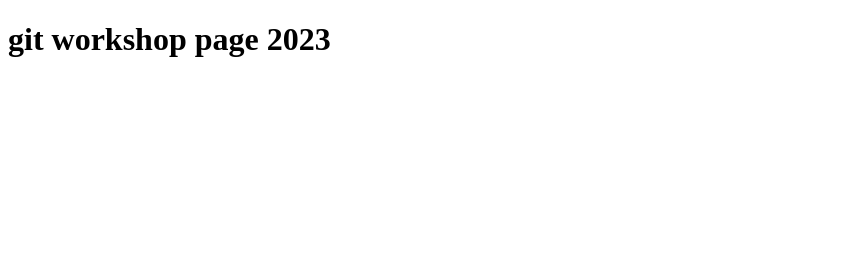
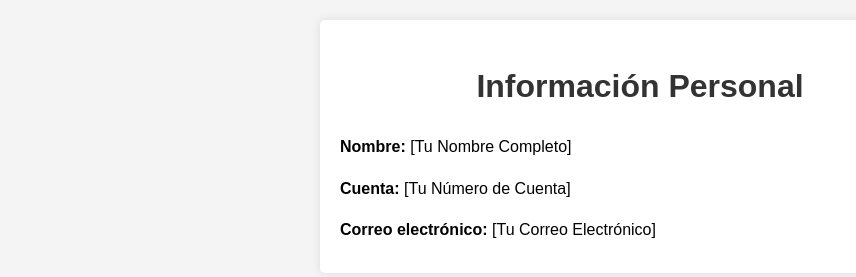
Before and after one commit to jimenaCastro73/Workshop-git-taller, a plain HTML site: page index.html in a window 1280 px wide. Shown: the whole page, without its empty margins (0-856 px from the left). Drawn offline with Linux system fonts and the light colour scheme.

Commit message:
informacion_profesional jimena en index

```diff
--- a/index.html
+++ b/index.html
@@ -1,11 +1,43 @@
 <!DOCTYPE html>
-<html lang="en">
+<html lang="es">
 <head>
     <meta charset="UTF-8">
     <meta name="viewport" content="width=device-width, initial-scale=1.0">
-    <title>git workshop page 2023</title>
+    <title>Información Personal</title>
+    <style>
+        body {
+            font-family: Arial, sans-serif;
+            line-height: 1.6;
+            margin: 0;
+            padding: 20px;
+            background-color: #f4f4f4;
+        }
+        .container {
+            max-width: 600px;
+            margin: auto;
+            background: white;
+            padding: 20px;
+            border-radius: 5px;
+            box-shadow: 0 0 10px rgba(0,0,0,0.1);
+        }
+        h1 {
+            color: #333;
+            text-align: center;
+        }
+        p {
+            margin-bottom: 10px;
+        }
+        .label {
+            font-weight: bold;
+        }
+    </style>
 </head>
 <body>
-    <h1>git workshop page 2023</h1>
+    <div class="container">
+        <h1>Información Personal</h1>
+        <p><span class="label">Nombre:</span> [Tu Nombre Completo]</p>
+        <p><span class="label">Cuenta:</span> [Tu Número de Cuenta]</p>
+        <p><span class="label">Correo electrónico:</span> [Tu Correo Electrónico]</p>
+    </div>
 </body>
 </html>
```
